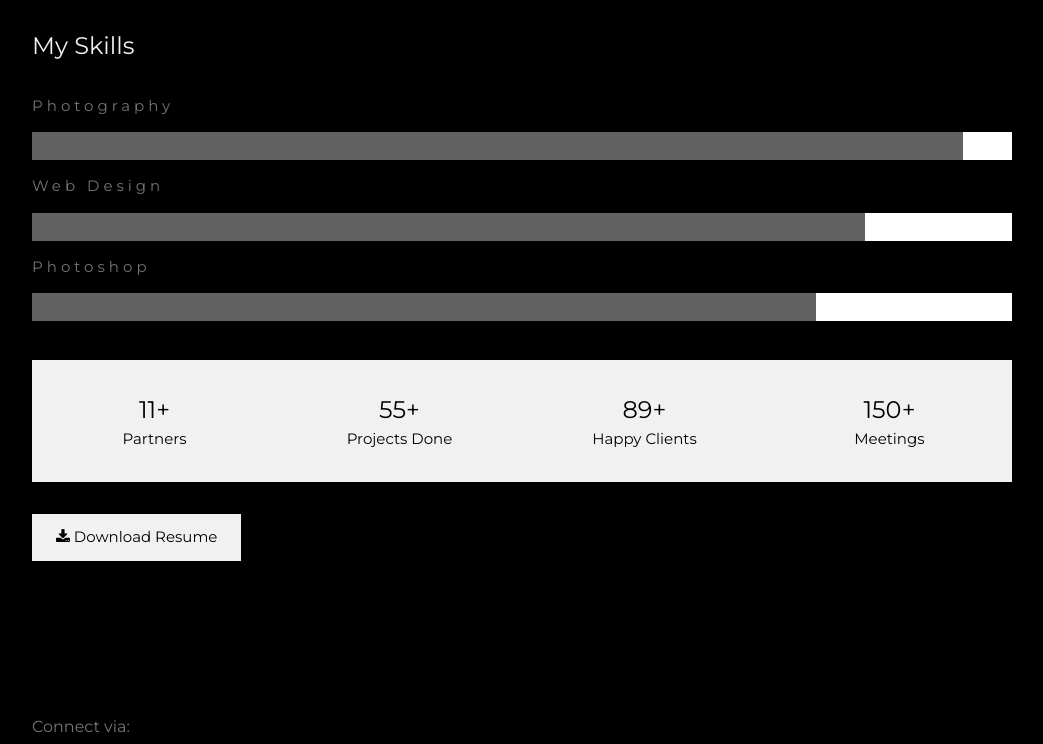
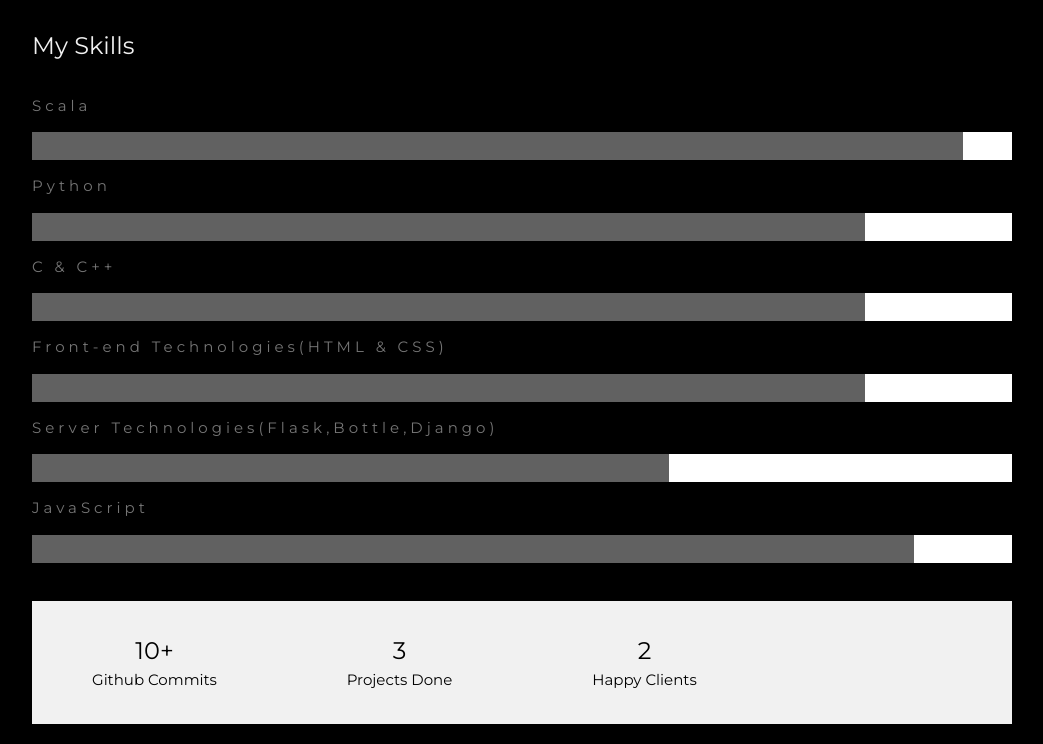
Before and after one commit to gtoravan/hello-world, a plain HTML site: page index.html in a window 1280 px wide. Shown: the part 2056-2800 px from the top of the page, without its empty margins (178-1221 px from the left). Drawn offline with nearby package versions, Linux system fonts and the light colour scheme.

Commit message:
Update index.html

```diff
--- a/index.html
+++ b/index.html
@@ -55,8 +55,8 @@
 <div class="w3-padding-large" id="main">
     <!-- Header/Home -->
     <header class="w3-container w3-padding-32 w3-center w3-black" id="home">
-        <h1 class="w3-jumbo"><span class="w3-hide-small">I'm</span> John Doe.</h1>
-        <p>Photographer and Web Designer.</p>
+        <h1 class="w3-jumbo"><span class="w3-hide-small">I'm</span> Gaurav Toravane.</h1>
+        <p>Software Developer.</p>
         <img src="/gt.jpg" alt="boy" class="w3-image" width="992" height="1108">
     </header>
 
@@ -69,35 +69,43 @@
             adipiscing elit, sed do eiusmod tempor incididunt ut labore et dolore magna aliqua. Ut enim ad minim veniam, quis nostrud exercitation ullamco laboris nisi ut aliquip ex ea commodo consequat.
         </p>
         <h3 class="w3-padding-16 w3-text-light-grey">My Skills</h3>
-        <p class="w3-wide">Photography</p>
+        <p class="w3-wide">Scala</p>
         <div class="w3-white">
             <div class="w3-dark-grey" style="height:28px;width:95%"></div>
         </div>
-        <p class="w3-wide">Web Design</p>
+        <p class="w3-wide">Python</p>
         <div class="w3-white">
             <div class="w3-dark-grey" style="height:28px;width:85%"></div>
         </div>
-        <p class="w3-wide">Photoshop</p>
+        <p class="w3-wide">C & C++</p>
         <div class="w3-white">
-            <div class="w3-dark-grey" style="height:28px;width:80%"></div>
+            <div class="w3-dark-grey" style="height:28px;width:85%"></div>
+        </div>
+        <p class="w3-wide">Front-end Technologies(HTML & CSS)</p>
+        <div class="w3-white">
+            <div class="w3-dark-grey" style="height:28px;width:85%"></div>
+        </div>
+        <p class="w3-wide">Server Technologies(Flask,Bottle,Django)</p>
+        <div class="w3-white">
+            <div class="w3-dark-grey" style="height:28px;width:65%"></div>
+        </div>
+        <p class="w3-wide">JavaScript</p>
+        <div class="w3-white">
+            <div class="w3-dark-grey" style="height:28px;width:90%"></div>
         </div><br>
 
         <div class="w3-row w3-center w3-padding-16 w3-section w3-light-grey">
             <div class="w3-quarter w3-section">
-                <span class="w3-xlarge">11+</span><br>
-                Partners
+                <span class="w3-xlarge">10+</span><br>
+                Github Commits
             </div>
             <div class="w3-quarter w3-section">
-                <span class="w3-xlarge">55+</span><br>
+                <span class="w3-xlarge">3</span><br>
                 Projects Done
             </div>
             <div class="w3-quarter w3-section">
-                <span class="w3-xlarge">89+</span><br>
+                <span class="w3-xlarge">2</span><br>
                 Happy Clients
-            </div>
-            <div class="w3-quarter w3-section">
-                <span class="w3-xlarge">150+</span><br>
-                Meetings
             </div>
         </div>
 
```
